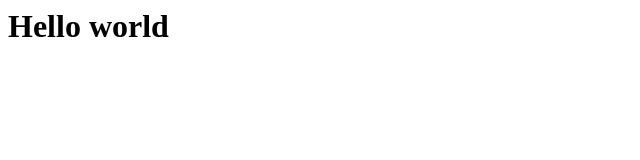
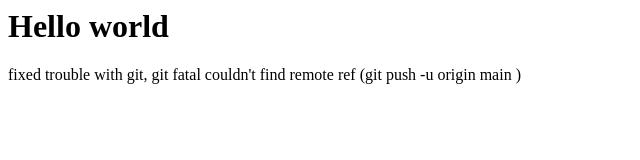
Before and after one commit to MasXrsa/test-repository, a plain HTML site: page index.html in a window 1280 px wide. Shown: the whole page, without its empty margins (0-640 px from the left). Drawn offline with Linux system fonts and the light colour scheme.

Commit message:
fixed git troubles

```diff
--- a/index.html
+++ b/index.html
@@ -1 +1,2 @@
 <h1>Hello world</h1>
+<div>fixed trouble with git, git fatal couldn't find remote ref (git push -u origin main )</div>
```
